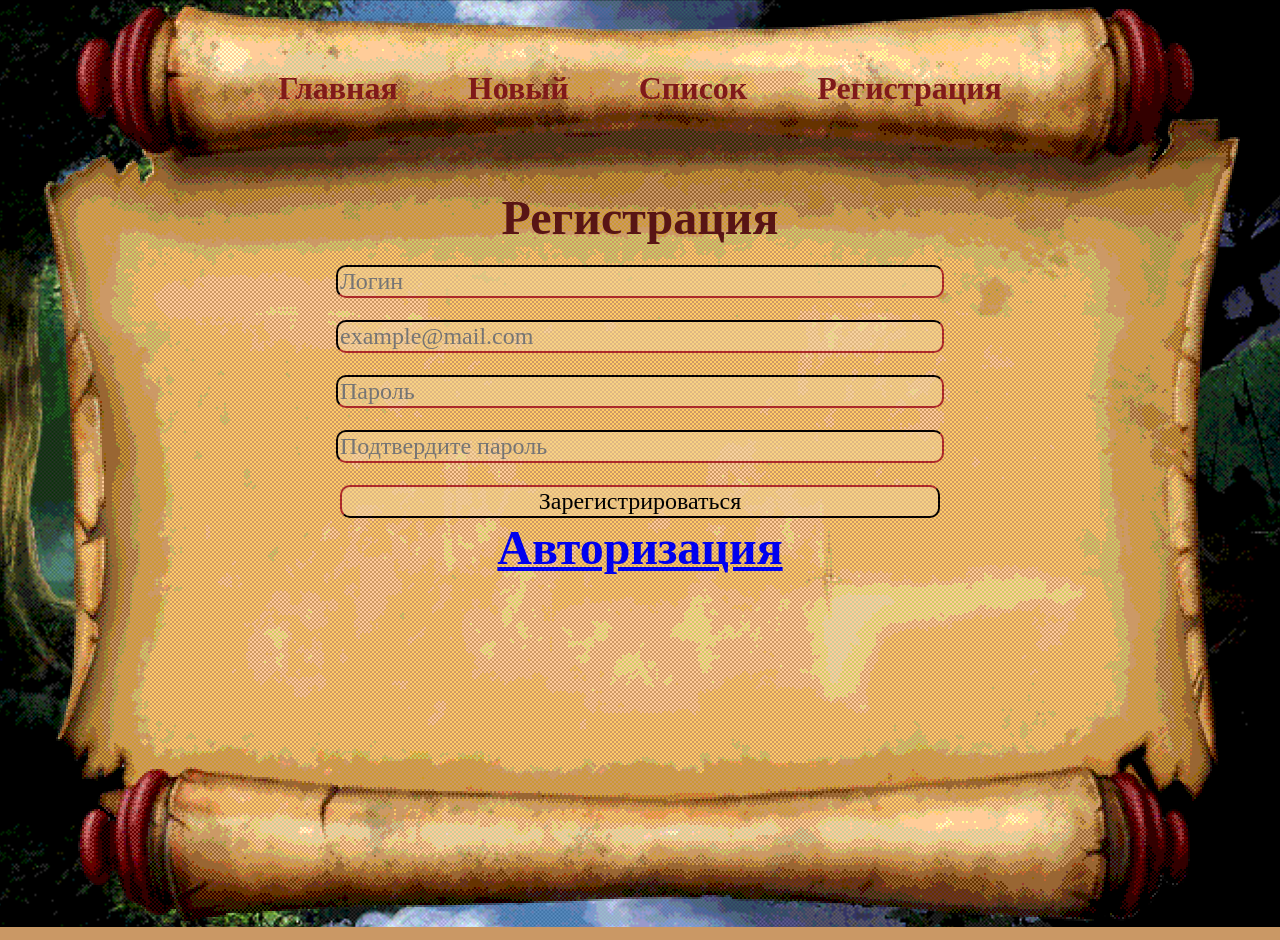
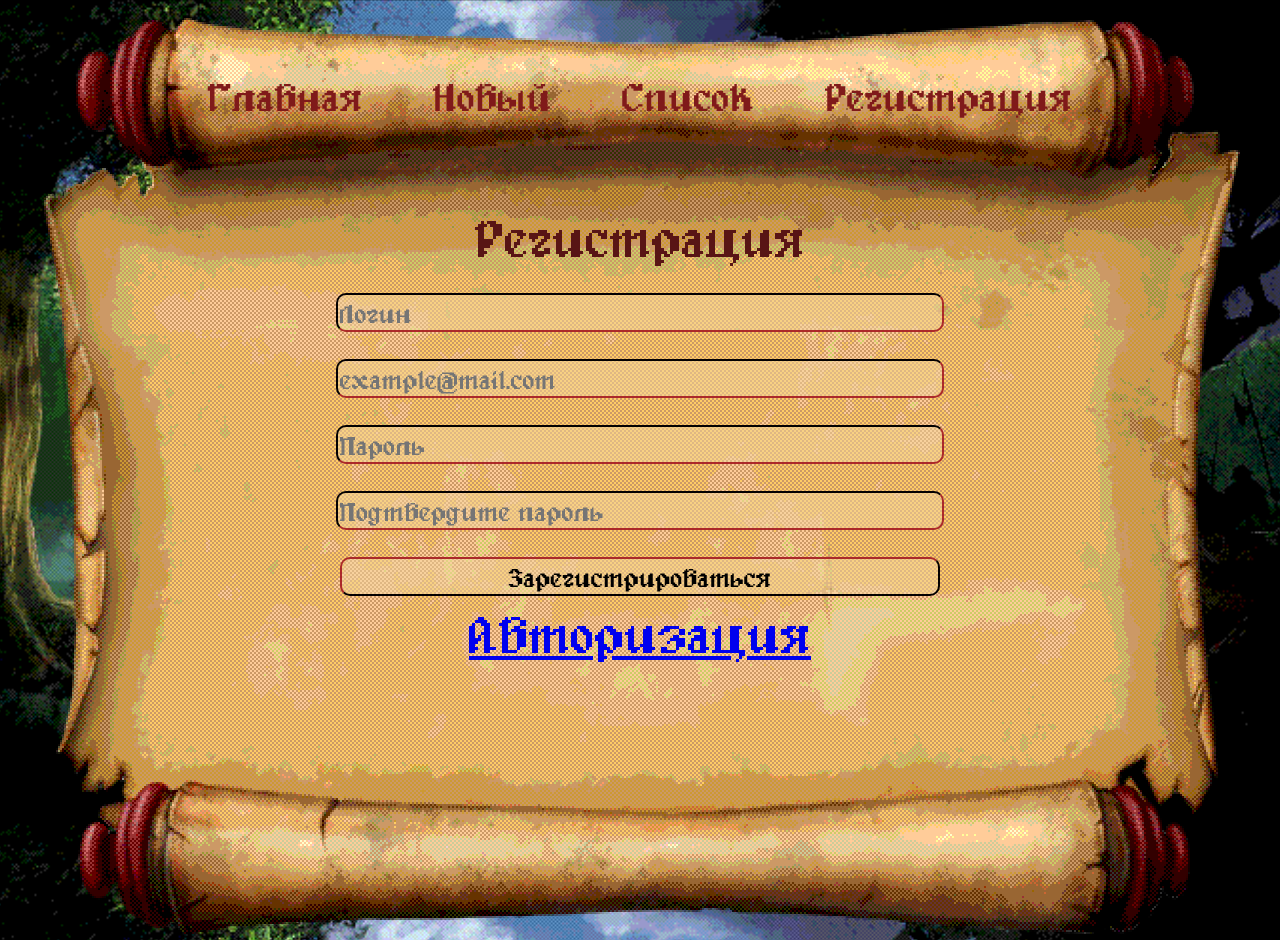
Before and after one commit to AlexDevenport/DMD-site, a Django app: page /register/ in a window 1280 px wide. Run offline with Django 3.2, Linux system fonts and the light colour scheme.

Commit message:
Make fonts horrible for no good reason

```diff
--- a/django_root/pages/static/pages/css/style.css
+++ b/django_root/pages/static/pages/css/style.css
@@ -1,6 +1,6 @@
 @font-face {
-    font-family: 'Ostrovsky-Bold';
-    src: url('../fonts/Ostrovsky-Bold_0.otf') format('opentype');
+    font-family: 'alagard';
+    src: url('../fonts/alagard-12px-unicode.otf') format('opentype');
     font-weight: bold;
     font-style: normal;
 }
@@ -19,7 +19,7 @@ body {
     background-size: cover;
     background-position: center;
     overflow: hidden;
-    font-family: Ponomar;
+    font-family: alagard;
     font-size: 32px;
 }
 
@@ -70,7 +70,7 @@ nav ul {
 nav a {
     color: #801a1a;
     text-decoration: none;
-    font-size: 32px;
+    font-size: 36px;
     font-weight: bolder;
     padding: 10px 20px;
     border-radius: 5px;
@@ -83,7 +83,7 @@ nav a:hover {
 
 .menu-text {
     margin-top: 20px;
-    font-size: 14px;
+    font-size: 12px;
     color: #801a1a;
 }
 
@@ -123,11 +123,11 @@ nav a:hover {
 }
 
 form {
-    font-family: Ponomar;
+    font-family: alagard;
 }
 
 input {
-    font-family: Ponomar;
+    font-family: alagard;
     font-size: 24px;
     background-color: #f0d4a07e;
     border-radius: 10px;
@@ -143,7 +143,7 @@ input {
 }
 
 select {
-    font-family: Ponomar;
+    font-family: alagard;
     font-size: 24px;
     background-color: #f0d4a07e;
     border-radius: 10px;
@@ -152,7 +152,7 @@ select {
 }
 
 option {
-    font-family: Ponomar;
+    font-family: alagard;
     font-size: 24px;
     background-color: #f0d4a07e;
     border-radius: 10px;
@@ -188,7 +188,7 @@ option {
 
 .char-list-small-text {
     color: #af6a49;
-    font-size: 18px;
+    font-size: 24px;
     margin-left: 60px;
     justify-self: left;
 }
@@ -196,9 +196,9 @@ option {
 .char-list-edit-text {
     color: #801a1a;
     font-size: 24px;
-    margin-left: 60px;
+    margin-right: 10%;
+    margin-top: 8%;
     justify-self: right;
-    margin-left: 50%;
 }
 
 .char-list-preview-pic-cont {
@@ -224,7 +224,7 @@ option {
 
 .char-sheet-element {
     width: min-content;
-    font-size: 28px;
+    font-size: 36px;
 }
 
 .char-sheet-element td {
@@ -254,7 +254,7 @@ option {
     text-align: start;
     justify-content: start;
     resize: none;
-    font-family: Ponomar;
+    font-family: alagard;
     font-size: 24px;
 }
 
@@ -291,3 +291,10 @@ option {
     justify-self: center;
     width: auto;
 }
+
+.justify-right
+{
+    display: grid;
+    justify-content: right;
+    align-content: center;
+}
```
Also changed, not shown: django_root/pages/static/pages/fonts/alagard-12px-unicode.otf (added), django_root/pages/static/pages/fonts/alagard-12px-unicode.ttf (added).
